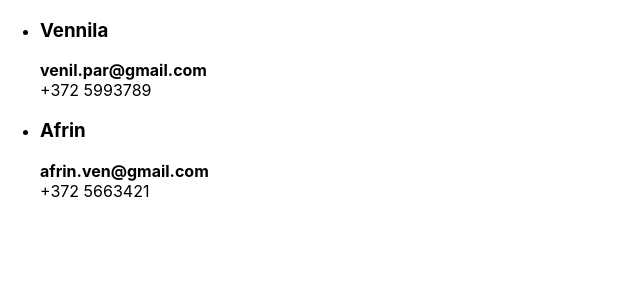
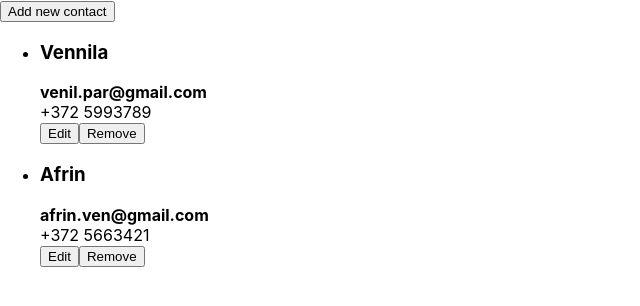
Before and after one commit to learnwithparam/react-crud-contact-list, a React (Create React App) app: page / in a window 1280 px wide. Shown: the top 306 px of the page, without its empty margins (0-640 px from the left). Built offline with nearby package versions, Linux system fonts and the light colour scheme.

Commit message:
feat: add edit and remove button in the UI

```diff
--- a/src/components/contact-list.js
+++ b/src/components/contact-list.js
@@ -15,23 +15,28 @@ const contacts = [
 
 const Contact = ({ name, email, phone }) => {
   return (
-    <li key={name}>
+    <li>
       <h3>{name}</h3>
       <div>
         <strong>{email}</strong>
       </div>
       <div>{phone}</div>
+      <button>Edit</button>
+      <button>Remove</button>
     </li>
   );
 };
 
 const ContactList = () => {
   return (
-    <ul>
-      {contacts.map((contact) => {
-        return <Contact {...contact} />;
-      })}
-    </ul>
+    <section>
+      <button>Add new contact</button>
+      <ul>
+        {contacts.map((contact) => {
+          return <Contact key={contact.name} {...contact} />;
+        })}
+      </ul>
+    </section>
   );
 };
 
```
